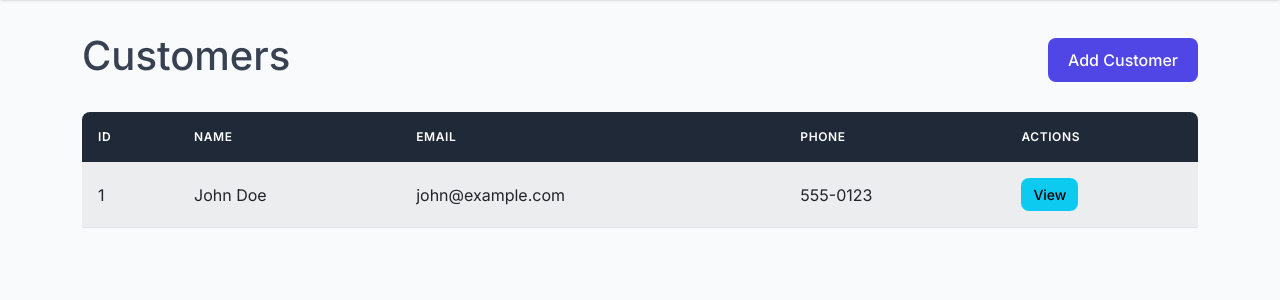
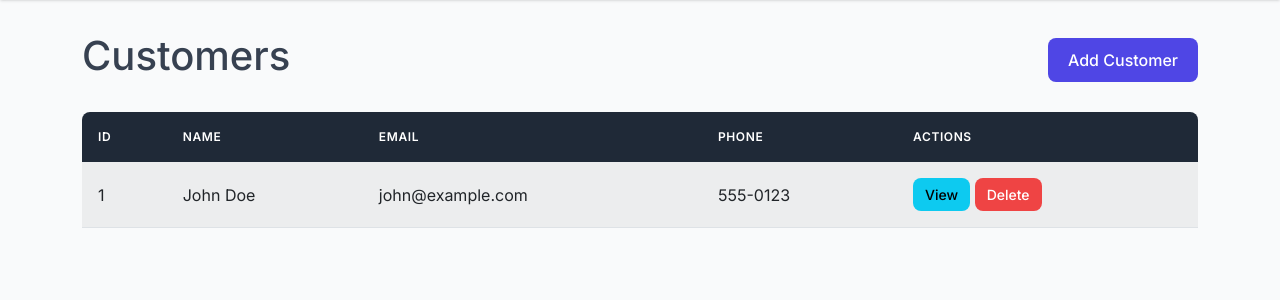
Before and after one commit to kajakojo/Einfaches-CRM_Konrad, a Flask app: page /customers in a window 1280 px wide. Shown: the part 62-362 px from the top of the page. Run offline with Flask 2, Linux system fonts and the light colour scheme; data comes from the database, SQL or seed files in the repository.

Commit message:
Add delete customer functionality

```diff
--- a/app/routes.py
+++ b/app/routes.py
@@ -90,6 +90,22 @@ def create_customer():
 def view_customer(id):
     customer = Customer.query.get_or_404(id)
     return render_template('customers/view.html', customer=customer)
+
+@bp.route('/customers/<int:id>/delete', methods=['POST'])
+def delete_customer(id):
+    customer = Customer.query.get_or_404(id)
+    customer_name = customer.name
+
+    # Delete all related records first to avoid foreign key constraint errors
+    Order.query.filter_by(customer_id=id).delete()
+    Contact.query.filter_by(customer_id=id).delete()
+    Project.query.filter_by(customer_id=id).delete()
+
+    # Now delete the customer
+    db.session.delete(customer)
+    db.session.commit()
+    flash(f'Customer "{customer_name}" has been deleted successfully!')
+    return redirect(url_for('main.list_customers'))
 
 # Order routes
 @bp.route('/orders')
--- a/templates/customers/list.html
+++ b/templates/customers/list.html
@@ -27,6 +27,9 @@
             <td>{{ customer.phone }}</td>
             <td>
                 <a href="{{ url_for('main.view_customer', id=customer.id) }}" class="btn btn-sm btn-info">View</a>
+                <form action="{{ url_for('main.delete_customer', id=customer.id) }}" method="POST" class="d-inline" onsubmit="return confirm('Are you sure you want to delete this customer?');">
+                    <button type="submit" class="btn btn-sm btn-danger">Delete</button>
+                </form>
             </td>
         </tr>
         {% endfor %}
```
